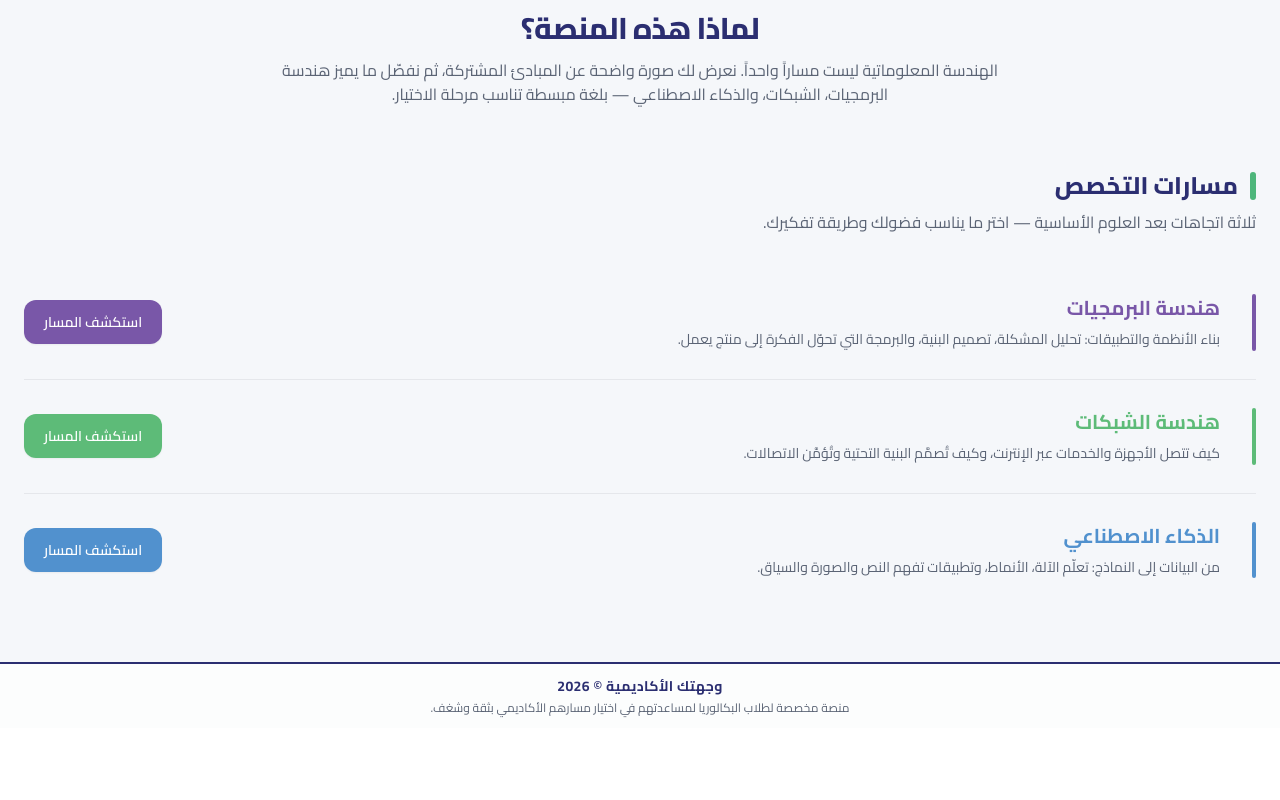
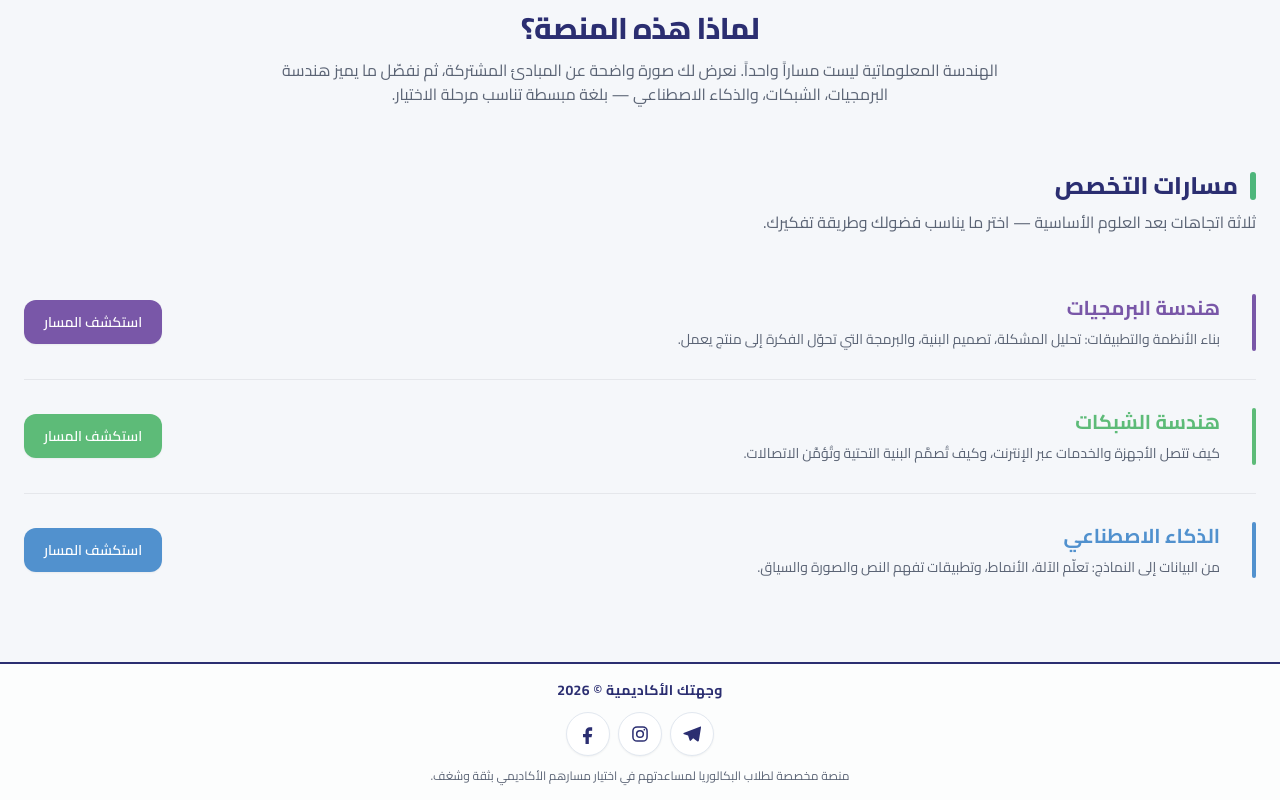
Before and after one commit to zainabjundi97/-, a React (Vite) app: page / in a window 1280 px wide. Shown: the part 440-1240 px from the top of the page. Before the commit the page ends 1168 px from the top, so only its background shows below. Built offline with nearby package versions, Linux system fonts and the light colour scheme.

Commit message:
add links in footer

```diff
--- /dev/null
+++ b/src/components/SiteFooter/SiteFooter.css
@@ -0,0 +1,15 @@
+.site-footer-social {
+  transition: color 0.2s ease;
+}
+
+.site-footer-social:hover,
+.site-footer-social:focus-visible {
+  color: #5191CE;
+  outline: none;
+}
+
+@media (prefers-reduced-motion: reduce) {
+  .site-footer-social {
+    transition: none;
+  }
+}
--- a/src/components/SiteFooter/SiteFooter.jsx
+++ b/src/components/SiteFooter/SiteFooter.jsx
@@ -1,4 +1,58 @@
 import { getDepartment, SITE_THEME } from '../../lib/departments';
+import './SiteFooter.css';
+
+const SOCIAL_LINKS = [
+  {
+    id: 'telegram',
+    href: 'https://t.me/volunteer_team_it',
+    label: 'تليغرام',
+    Icon: TelegramIcon,
+  },
+  {
+    id: 'instagram',
+    href: 'https://www.instagram.com/it_lattakia',
+    label: 'إنستغرام',
+    Icon: InstagramIcon,
+  },
+  {
+    id: 'facebook',
+    href: 'https://www.facebook.com/share/1H3WwCqj98/',
+    label: 'فيسبوك',
+    Icon: FacebookIcon,
+  },
+];
+
+function TelegramIcon() {
+  return (
+    <svg width="20" height="20" viewBox="0 0 24 24" fill="none" aria-hidden>
+      <path
+        d="M21.5 3.4 2.7 10.6c-1.3.5-1.3 1.4-.2 1.8l4.8 1.5 1.8 5.7c.3.8 1.2 1 1.7.3l2.6-2.7 4.8 3.6c1 .7 1.8.3 2.1-1L22.8 4.3c.3-1.2-.6-1.8-1.3-.9Z"
+        fill="currentColor"
+      />
+    </svg>
+  );
+}
+
+function InstagramIcon() {
+  return (
+    <svg width="20" height="20" viewBox="0 0 24 24" fill="none" aria-hidden>
+      <rect x="3.5" y="3.5" width="17" height="17" rx="5" stroke="currentColor" strokeWidth="1.8" />
+      <circle cx="12" cy="12" r="4" stroke="currentColor" strokeWidth="1.8" />
+      <circle cx="17.2" cy="6.8" r="1" fill="currentColor" />
+    </svg>
+  );
+}
+
+function FacebookIcon() {
+  return (
+    <svg width="20" height="20" viewBox="0 0 24 24" fill="none" aria-hidden>
+      <path
+        d="M14 8h3V4h-3c-2.8 0-5 2.2-5 5v3H6v4h3v8h4v-8h3.2l.8-4H13V9c0-.6.4-1 1-1Z"
+        fill="currentColor"
+      />
+    </svg>
+  );
+}
 
 /**
  * @param {{ activeTab: string }} props
@@ -9,7 +63,7 @@ export default function SiteFooter({ activeTab }) {
 
   return (
     <footer
-      className="w-full py-3 text-center text-xs sm:text-sm flex-shrink-0 border-t"
+      className="w-full py-4 text-center text-xs sm:text-sm flex-shrink-0 border-t"
       style={{
         backgroundColor: SITE_THEME.headerGlass,
         borderTopWidth: 2,
@@ -17,11 +71,27 @@ export default function SiteFooter({ activeTab }) {
         color: SITE_THEME.textPrimary,
       }}
     >
-      <div className="w-full px-3 sm:px-6">
+      <div className="w-full px-3 sm:px-6 flex flex-col items-center gap-3">
         <p className="font-bold tracking-wide" style={{ color: SITE_THEME.brandDark }}>
           وجهتك الأكاديمية © {year}
         </p>
-        <p className="hidden sm:block text-xs mt-1" style={{ color: SITE_THEME.textMuted }}>
+        <ul className="flex items-center justify-center gap-2 list-none p-0 m-0">
+          {SOCIAL_LINKS.map((item) => (
+            <li key={item.id}>
+              <a
+                href={item.href}
+                target="_blank"
+                rel="noopener noreferrer"
+                aria-label={item.label}
+                className="site-footer-social inline-flex items-center justify-center w-11 h-11 min-w-[44px] min-h-[44px] rounded-full bg-white border border-slate-200 shadow-sm"
+                style={{ color: SITE_THEME.brandDark }}
+              >
+                <item.Icon />
+              </a>
+            </li>
+          ))}
+        </ul>
+        <p className="hidden sm:block text-xs" style={{ color: SITE_THEME.textMuted }}>
           منصة مخصصة لطلاب البكالوريا لمساعدتهم في اختيار مسارهم الأكاديمي بثقة وشغف.
         </p>
       </div>
```
